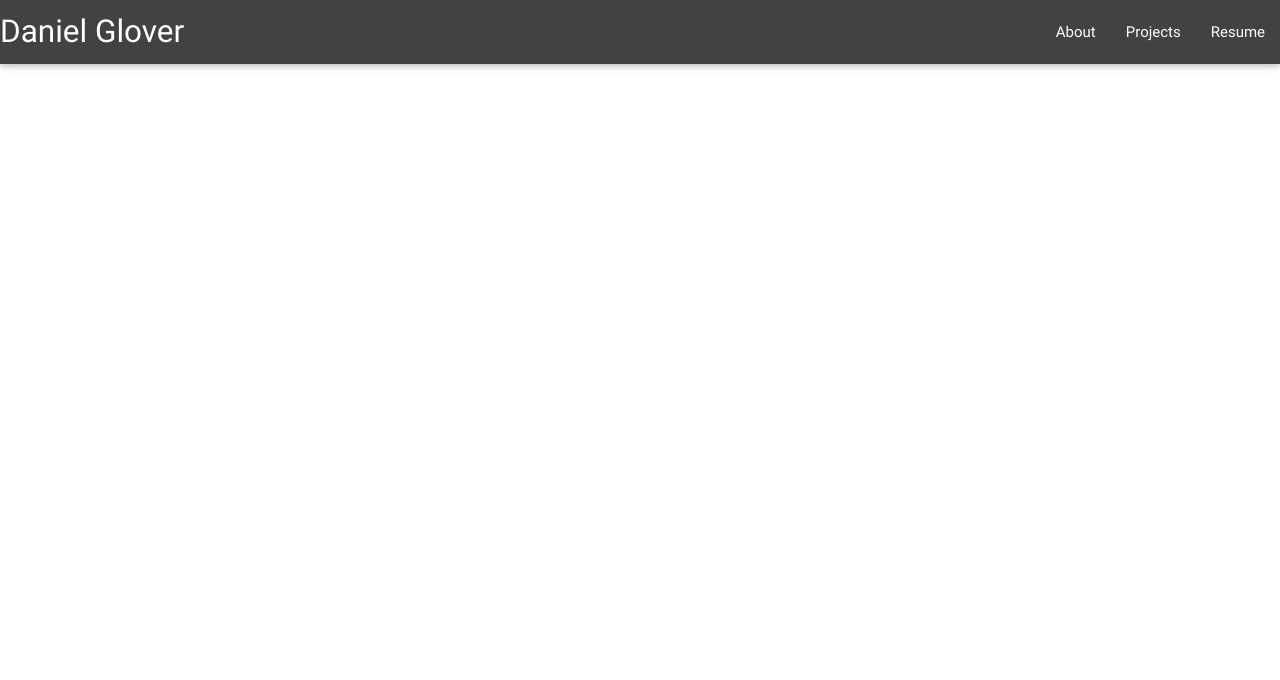
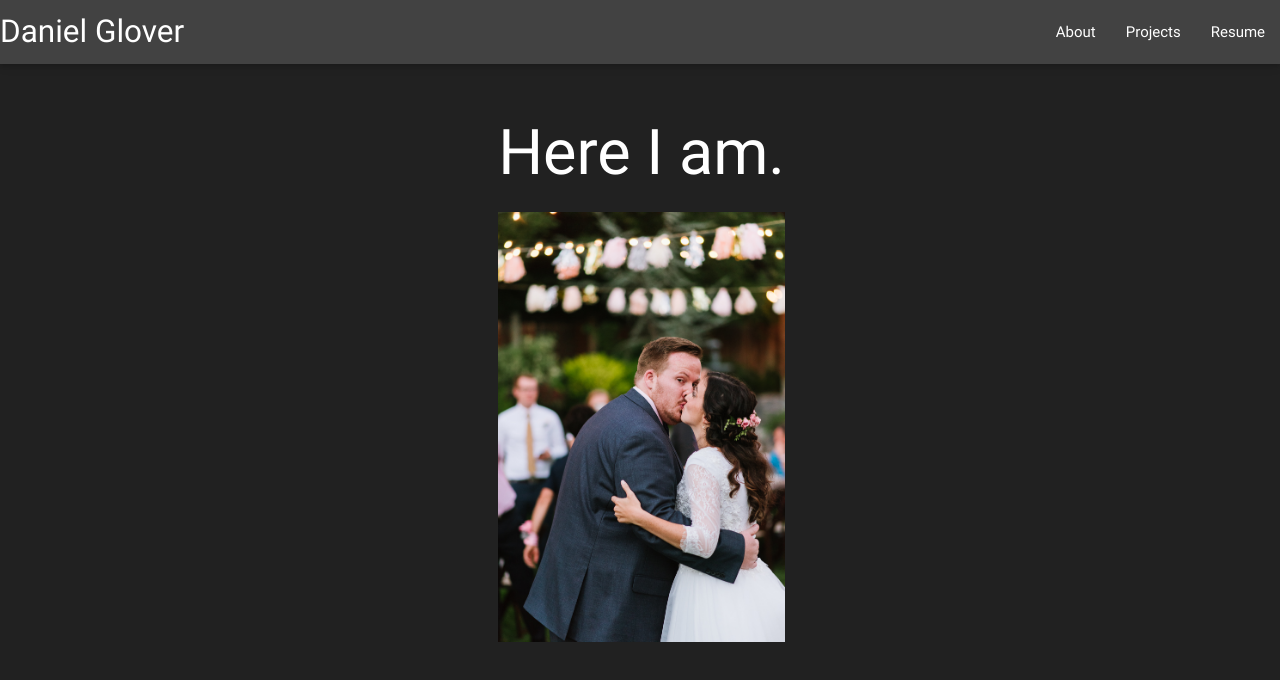
Before and after one commit to glovemasterflex/glovemasterflex.github.io, a plain HTML site: page index.html in a window 1280 px wide. Drawn offline with nearby package versions, Linux system fonts and the light colour scheme.

Commit message:
added picture and title text

```diff
--- a/index.html
+++ b/index.html
@@ -6,7 +6,8 @@
       <meta name="viewport" content="width=device-width, initial-scale=1.0"/>
     </head>
 
-    <body>
+    <body class="grey darken-4">
+
       <div class="navbar-fixed">
         <nav class="grey darken-3">
           <div class="nav-wrapper">
@@ -14,12 +15,22 @@
             <ul id="nav-mobile" class="right hide-on-med-and-down">
               <li><a href="#about">About</a></li>
               <li><a href="#projects">Projects</a></li>
-              <li><a href="assets/Daniel_Glover_Resume.pdf">Resume</a></li>
+              <li><a href="assets/Daniel_Glover_Resume.pdf" target="_blank" title="right click to download">Resume</a></li>
             </ul>
           </div>
         </nav>
       </div>
 
+      <br />
+
+      <div class="container">
+        <div class="row">
+          <div class="col s6 offset-s4">
+          <h1 class="white-text">Here I am.</h1>
+          <img src="assets/pics/main.jpg" height=430/>
+          </div>
+        </div>
+      </div>
 
 
 
```
Also changed, not shown: assets/pics/main.jpg (added).
